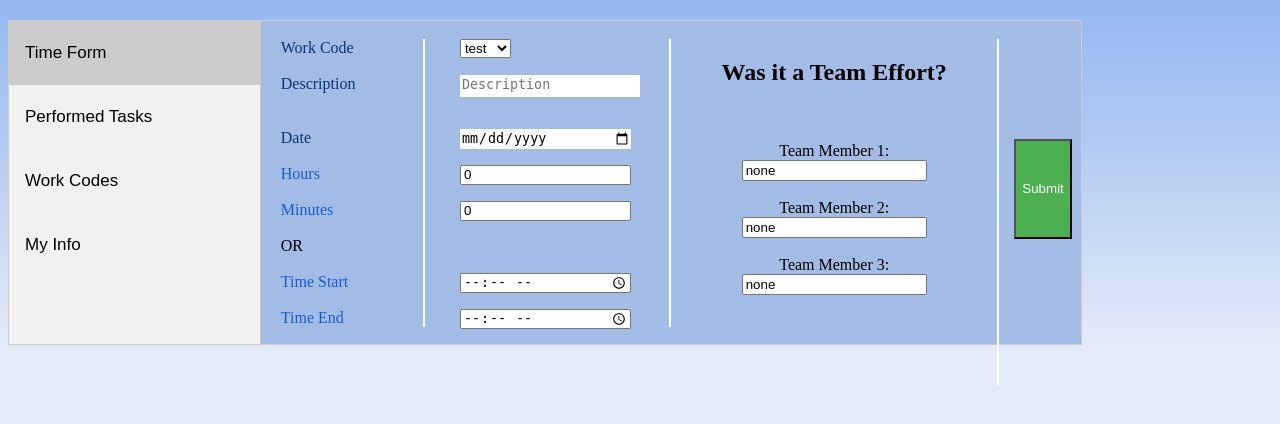
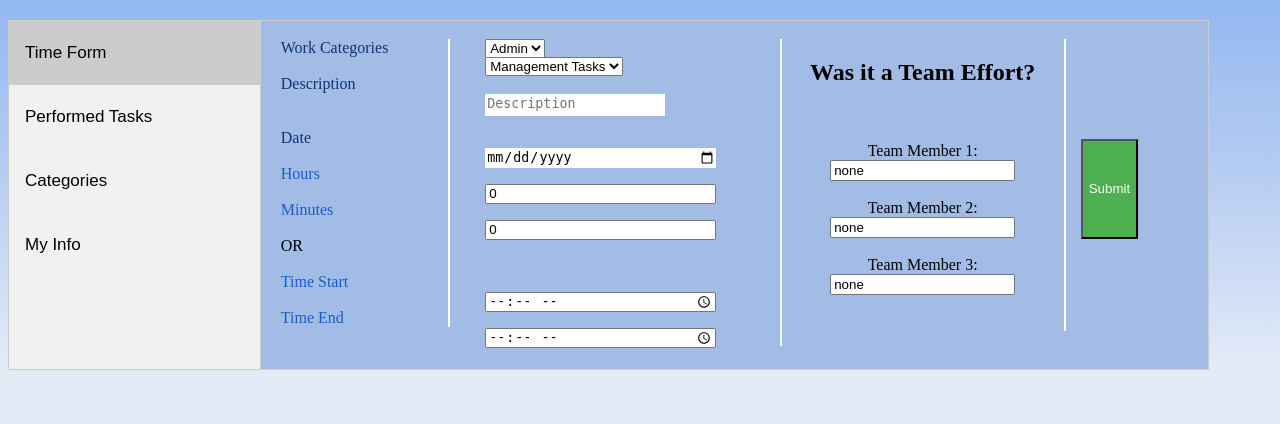
Before and after one commit to mankek/Time-Tracker, a Django app: a page that uses tracker/templates/tracker/index.html in a window 1280 px wide. Shown: the part 47-471 px from the top of the page. Run offline with Django 3.2, Linux system fonts and the light colour scheme; data comes from the database, SQL or seed files in the repository; data that the repository does not hold is empty.

Commit message:
was using wrong db ref; models updated

```diff
--- a/login/templates/login/index.html
+++ b/login/templates/login/index.html
@@ -18,7 +18,8 @@
         <form id="login" action="{% url 'login:logged' %}" method="post">
             {% csrf_token %}
             <h1>Log in!</h1><br>
-            <input type="text" maxlength="100" name="in_user" placeholder="Username"><br>
+            <input type="text" maxlength="100" name="in_user" placeholder="Username" autocomplete="off"><br><br>
+            <input type="text" maxlength="100" name="in_pass" placeholder="Password" autocomplete="off"><br>
             <br>
             <button type="submit">Log in</button><br><br>
         </form>
--- a/login/views.py
+++ b/login/views.py
@@ -10,9 +10,10 @@ def index(request):
 
 def logged(request):
     user = request.POST['in_user']
+    password = request.POST['in_pass']
     # Check that the username is not in use
     for entry in Employee.objects.all():
-        if entry.Username == user:
+        if entry.Username == user and entry.Password == password:
             return redirect('tracker:index', user=user)
     messages.error(request, 'Employee not found; make sure your employee information has been added to the database.')
     return redirect('login:login')
--- a/tracker/admin.py
+++ b/tracker/admin.py
@@ -1,8 +1,8 @@
 from django.contrib import admin
-from .models import WorkCode, WorkHour
+from .models import Cat, WorkHour
 
 # Register your models here.
 
 
 admin.site.register(WorkHour)
-admin.site.register(WorkCode)
+admin.site.register(Cat)
--- a/tracker/models.py
+++ b/tracker/models.py
@@ -1,23 +1,24 @@
 from django.db import models
 
 
-class WorkCode(models.Model):
+class Cat(models.Model):
 
     def __str__(self):
-        return str(self.Description)
+        return str(self.Category) + ": " + str(self.SubCategory)
 
-    Description = models.CharField(max_length=200)
-    Billable = models.BooleanField()
+    Category = models.CharField(max_length=50)
+    SubCategory = models.CharField(max_length=50)
 
 
 class WorkHour(models.Model):
 
     def __str__(self):
-        return str(self.Employee) + ": " + str(self.Work_Code)
+        return str(self.Employee) + ": " + str(self.Task_Category)
 
     Employee = models.ForeignKey('login.Employee', on_delete=models.CASCADE)
     Date_Worked = models.DateField()
-    Work_Code = models.ForeignKey(WorkCode, on_delete=models.CASCADE)
+    Task_Category = models.ForeignKey(Cat, on_delete=models.CASCADE)
     Hours = models.SmallIntegerField(default=0)
     Minutes = models.IntegerField(default=0)
     Work_Description = models.CharField(max_length=200)
+    Rework = models.BooleanField()
--- a/tracker/static/tracker/tracker.css
+++ b/tracker/static/tracker/tracker.css
@@ -19,7 +19,7 @@ body{
     position: relative;
     border-right: 2px solid white;
     float: left;
-    width: 30%;
+    width: 35%;
     height: 100%;
     padding-left: 35px;
     padding-right: 35px;
@@ -41,7 +41,7 @@ textarea {
 #team{
     position: relative;
     float: left;
-    width: 40%;
+    width: 30%;
     height: 100%;
     border-right: 2px solid white;
     padding-left: 20px;
@@ -62,7 +62,7 @@ textarea {
     border: 1px solid #ccc;
     background-color: #f1f1f1;
     width: 20%;
-    height: 325px;
+    height: 350px;
 }
 .tab button{
     display: block;
@@ -86,9 +86,9 @@ textarea {
 .tabcontent{
     float: left;
     border: 1px solid #ccc;
-    width: 65%;
+    width: 75%;
     border-left: none;
-    height: 325px;
+    height: 350px;
     background-color: #a2bce5;
     position: relative;
 }
--- a/tracker/templates/tracker/index.html
+++ b/tracker/templates/tracker/index.html
@@ -22,14 +22,14 @@
 
      <datalist id="code_options">
          {% for code in codes %}
-        <option value="{{ code.Description }}"></option>
+        <option value="{{ code.Category }} - {{code.SubCategory }}"></option>
          {% endfor %}
      </datalist>
 
      <div class="tab">
          <button class="tablinks" id="defaultOpen" onclick="openTab(event, 'form1')">Time Form</button>
          <button class="tablinks" onclick="openTab(event, 'task_list')">Performed Tasks</button>
-         <button class="tablinks" onclick="openTab(event, 'work_codes')">Work Codes</button>
+         <button class="tablinks" onclick="openTab(event, 'work_codes')">Categories</button>
          <button class="tablinks" onclick="openTab(event, 'my_info')">My Info</button>
      </div>
 
@@ -38,7 +38,7 @@
                 {% csrf_token %}
                 <br>
                 <div id="labels">
-                    <label style="color:#0d3473">Work Code</label><br><br>
+                    <label style="color:#0d3473">Work Categories</label><br><br>
                     <label style="color:#0d3473">Description</label><br><br><br>
                     <label style="color:#0d3473">Date</label><br><br>
                     <label style="color:#175dcf">Hours</label><br><br>
@@ -52,12 +52,17 @@
                 <div id="inputs">
                     <select name="code" required>
                          {% for code in codes %}
-                            <option value="{{ code.Description }}">{{ code.Description }}</option>
+                            <option value="{{ code.Category }}">{{ code.Category }}</option>
                          {% endfor %}
+                    </select><br>
+                    <select name="subcode" required>
+                        {% for subcode in codes %}
+                            <option value="{{ subcode.SubCategory }}">{{ subcode.SubCategory }}</option>
+                        {% endfor %}
                     </select><br><br>
                     <textarea name="task" required autocomplete="off" placeholder="Description" style="border:1px#0d3473"></textarea><br><br><br>
                     <input type="date" name="date" required style="border:1px#0d3473"><br><br>
-                    <input type="number" name="hours" value="0" max="10"><br><br>
+                    <input type="number" name="hours" value="0" max="10" min="0"><br><br>
                     <input type="number" name="minutes" value="0" max="45" step="15" min="0"><br><br>
                     <br>
                     <br>
@@ -69,7 +74,7 @@
                         Team Member 1: <input type="text" value="none" name="team1"><br><br>
                         Team Member 2: <input type="text" value="none" name="team2"><br><br>
                         Team Member 3: <input type="text" value="none" name="team3"><br>
-                    <br><br><br><br><br>
+                    <br><br>
                 </div>
                 <button id="submit" type="submit" name="action" value="submission">Submit</button>
                 <br>
@@ -82,7 +87,7 @@
             <h2>You've Been Working On:</h2>
             <ul>
                 {% for entry in user_obj.workhour_set.all %}
-                    <li><a href="{% url 'tracker:tasks' user entry.Work_Code %}">{{ entry.Work_Code }}</a></li>
+                    <li><a href="{% url 'tracker:tasks' user entry.Task_Category %}">{{ entry.Task_Category }}</a></li>
                 {% endfor %}
             </ul>
         </div>
@@ -92,7 +97,7 @@
          <h2> Username: {{ user_obj.Username }}</h2>
          <h2>First Name: {{ user_obj.First_Name }}</h2>
          <h2>Last Name: {{ user_obj.Last_Name }}</h2>
-         <h2>Department: {{ user_obj.Job_Title }}</h2>
+         <h2>Department: {{ user_obj.Team }}</h2>
      </div>
 
      <div id="work_codes" class="tabcontent">
@@ -112,8 +117,12 @@
              <form action="{% url 'tracker:codes' user %}" method="post" id="code_form">
                  {% csrf_token %}
                  <h2>New Code: </h2>
+                 <select name="new_cat" required>
+                     {% for code in codes %}
+                        <option value="{{ code.Category }}">{{ code.Category }}</option>
+                     {% endfor %}
+                 </select><br><br>
                  <input type="text" name="new_code" required autocomplete="off"><br><br>
-                 <label>Billable: </label><input type="checkbox" name="bill"><br><br>
                  <button type="submit" name="action" value="code">Submit</button>
                  <br>
                  <br>
--- a/tracker/views.py
+++ b/tracker/views.py
@@ -2,7 +2,7 @@ from django.shortcuts import render, get_object_or_404, redirect
 from django.contrib import messages, admin
 from django.conf.urls import url
 from django.http import HttpResponse
-from .models import WorkHour, WorkCode
+from .models import WorkHour, Cat
 from login.models import Employee
 
 from django.utils import dateparse
@@ -14,27 +14,21 @@ import math
 
 def index(request, user):
     user_obj = Employee.objects.get(Username=user)
-    codes = WorkCode.objects.all()
-    return render(request, 'tracker/index.html', {'user': user, 'user_obj': user_obj, 'codes': codes})
+    cats = Cat.objects.all()
+    return render(request, 'tracker/index.html', {'user': user, 'user_obj': user_obj, 'codes': cats})
 
 
 def add_code(request, user):
     # New work code
-    # Logout button
     if request.POST['action'] == 'code':
         new_code = request.POST['new_code']
-        # Check if billable checkbox is checked
-        bill = request.POST.dict()
-        if len(bill) > 3:
-            billable = True
-        elif len(bill) == 3:
-            billable = False
+        new_cat = request.POST['new_cat']
         # Check if code already exists
-        for entry in WorkCode.objects.all():
-            if entry.Description == new_code:
+        for entry in Cat.objects.all():
+            if entry.Category == new_cat and entry.SubCategory == new_code:
                 messages.error(request, 'This code already exists')
                 return redirect('tracker:index', user=user)
-    q = WorkCode(Description=new_code, Billable=billable)
+    q = Cat(Category=new_cat, SubCategory=new_code)
     q.save()
     return redirect('tracker:index', user=user)
 
@@ -48,6 +42,7 @@ def process_entry(request, user):
     elif request.POST['action'] == 'submission':
         try:
             in_code = request.POST['code']
+            in_subcode = request.POST['subcode']
             in_task = request.POST['task']
             in_date = request.POST['date']
             # Process team members
@@ -82,17 +77,17 @@ def process_entry(request, user):
         else:
             # Creates new entry for time record
             selected_user = Employee.objects.get(Username=user)
-            selected_code = WorkCode.objects.get(Description=in_code)
-            selected_user.workhour_set.create(Employee=selected_user.pk, Date_Worked=in_date, Work_Code=selected_code, Hours=in_hours, Minutes=in_minutes, Work_Description=in_task)
+            selected_cat = Cat.objects.get(Category=in_code, SubCategory=in_subcode)
+            selected_user.workhour_set.create(Employee=selected_user.pk, Date_Worked=in_date, Task_Category=selected_cat, Hours=in_hours, Minutes=in_minutes, Work_Description=in_task)
             selected_user.save()
             messages.success(request, 'Task successfully saved!')
             # Creates entries for team members
             if len(team) > 0:
                 for s in team:
                     selected_user = Employee.objects.get(Username=s)
-                    selected_code = WorkCode.objects.get(Description=in_code)
+                    selected_code = Cat.objects.get(Category=in_code, SubCategory=in_subcode)
                     selected_user.workhour_set.create(Employee=selected_user.pk, Date_Worked=in_date,
-                                                      Work_Code=selected_code, Hours=in_hours, Minutes=in_minutes,
+                                                      Task_Category=selected_code, Hours=in_hours, Minutes=in_minutes,
                                                       Work_Description=in_task)
                     selected_user.save()
                     messages.success(request, 'Team member successfully updated!')
@@ -109,8 +104,8 @@ def task_viewer(request, user, task_name):
     else:
         # List of task details
         tasks = []
-        for entry in WorkHour.objects.all():
-            if str(entry.Work_Code) == task_name:
+        for entry in Cat.objects.all():
+            if str(entry.Category) + " " + str(entry.SubCategory) == task_name:
                 tasks.append(entry)
         # task_list = get_object_or_404(Task, performed_by=user)
         return render(request, 'tracker/task_viewer.html', {'tasks': tasks, 'task': task_name, 'user': user})
```
Also changed, not shown: login/models.py (+3 -13 lines), db.sqlite3, login/migrations/0006_auto_20181015_1732.py (added), tracker/migrations/0011_auto_20181015_1732.py (added).
